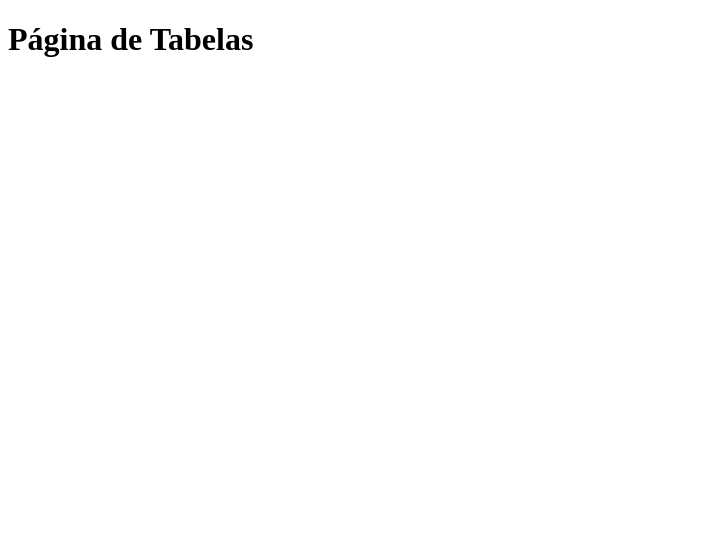
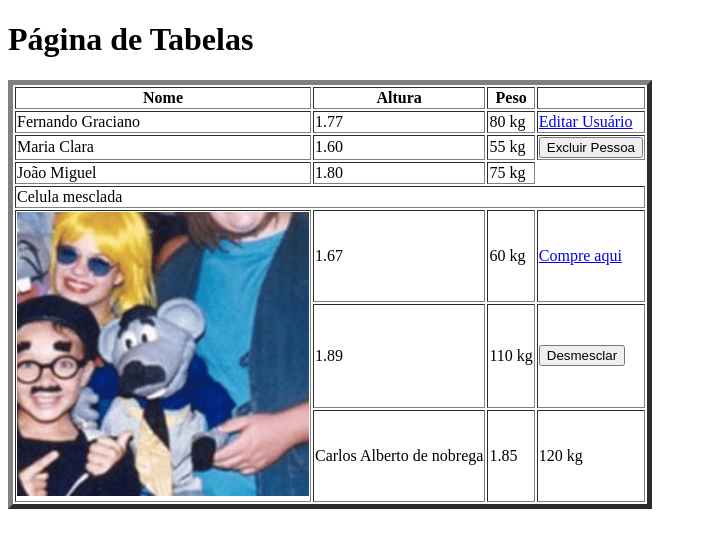
Before and after one commit to fcgraciano/pw1b2025, a plain HTML site: page tabela.html in a window 1280 px wide. Shown: the whole page, without its empty margins (0-707 px from the left). Drawn offline with Linux system fonts and the light colour scheme.

Commit message:
criamos as tabelas

```diff
--- a/tabela.html
+++ b/tabela.html
@@ -8,5 +8,68 @@
 </head>
 <body>
     <h1>Página de Tabelas</h1>
+    <table border="5">
+        <thead>
+            <tr>
+                <th>Nome</th>
+                <th>Altura</th>
+                <th>Peso</th>
+                <th></th>
+            </tr>
+        </thead>
+        <tbody>
+            <tr>
+                <td>Fernando Graciano</td>
+                <td>1.77</td>
+                <td>80 kg</td>
+                <td>
+                    <a href="editar.html">
+                        Editar Usuário
+                    </a>
+                </td>
+            </tr>
+            <tr>
+                <td>Maria Clara</td>
+                <td>1.60</td>
+                <td>55 kg</td>
+                <td>
+                    <button>Excluir Pessoa</button>
+                </td>
+            </tr>
+            <tr>
+                <td>João Miguel </td>
+                <td>1.80</td>
+                <td>75 kg</td>
+            </tr>
+            <tr>
+                <td colspan="4">Celula mesclada</td>
+            </tr>
+            <tr>
+                <td rowspan="3">
+                    <img src="imagens/xaropinho.PNG" />
+                </td>
+                <td>1.67</td>
+                <td>60 kg</td>
+                <td>
+                    <a href="https://www.mercadolivre.com.br/boneco-xaropinho-estrela/up/MLBU3281880782#polycard_client=search-nordic&wid=MLB4118179193&search_layout=grid&position=1&type=product&tracking_id=c74610f5-9d4d-455c-8c02-869f67e86f40&sid=search">
+                        Compre aqui
+                    </a>
+                </td>
+            </tr>
+            <tr>
+                <td>1.89</td>
+                <td>110 kg</td>
+                <td>
+                    <button>Desmesclar</button>
+                </td>
+            </tr>
+            <tr>
+
+                <td>Carlos Alberto de nobrega</td>
+                <td>1.85</td>
+                <td>120 kg</td>
+            </tr>
+        </tbody>
+    </table>
 </body>
 </html>
```
